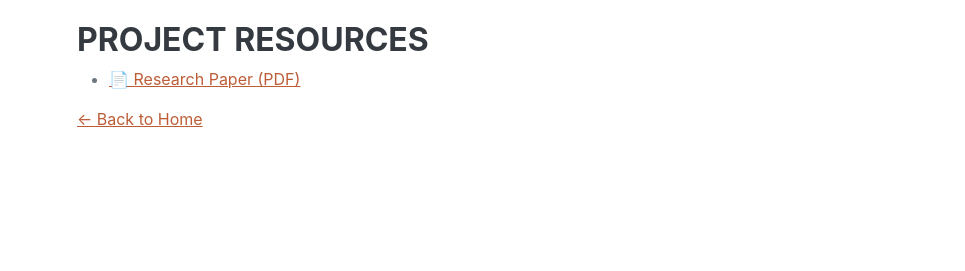
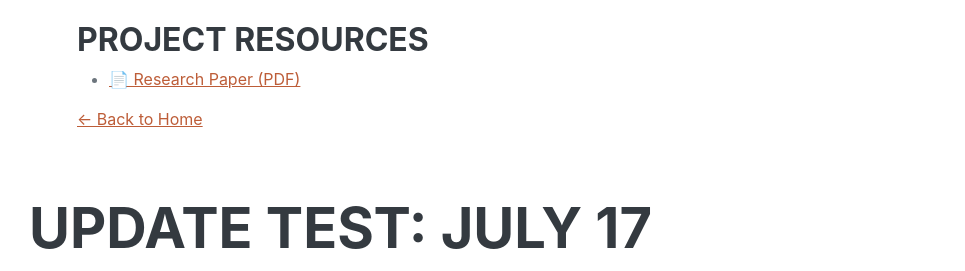
Before and after one commit to evie-cheung/evie-cheung.github.io, a plain HTML site: page project-gis.html in a window 1280 px wide. Shown: the part 863-1134 px from the top of the page, without its empty margins (243-1208 px from the left). Before the commit the page ends 1058 px from the top, so only its background shows below. Drawn offline with Linux system fonts and the light colour scheme.

Commit message:
Update GIS page headline for demo

```diff
--- a/project-gis.html
+++ b/project-gis.html
@@ -25,3 +25,4 @@
   </div>
 </body>
 </html>
+<h2>Update test: July 17</h2>
```
